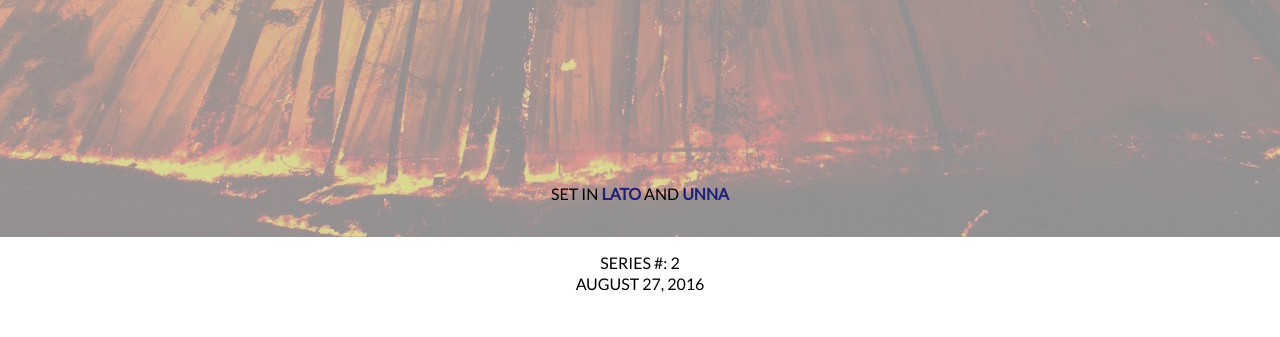
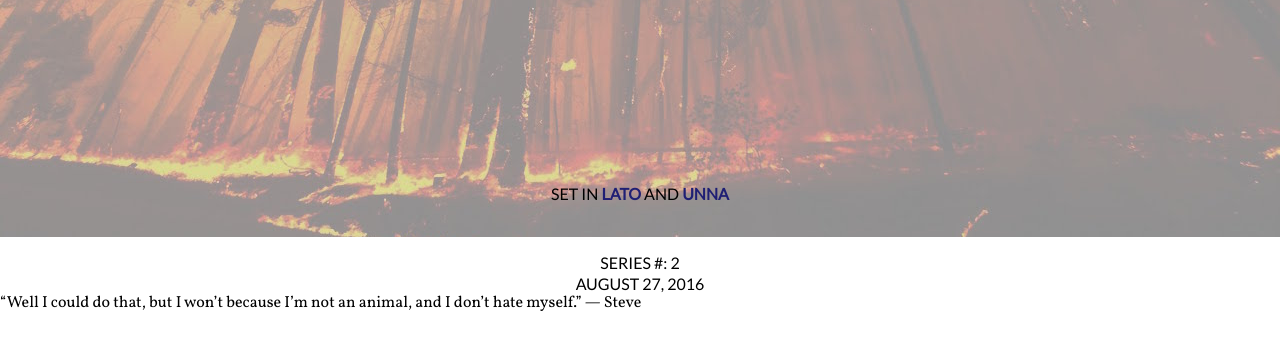
Before and after one commit to swanie21/font-pairings, a plain HTML site: page index.html in a window 1280 px wide. Shown: the part 463-800 px from the top of the page. Drawn offline with Linux system fonts and the light colour scheme; a web font is replaced by a local one.

Commit message:
add ids to quotes

```diff
--- a/css/week-one-styles.css
+++ b/css/week-one-styles.css
@@ -22,7 +22,7 @@
   font-weight: bold;
 }
 
-h1 {
+#first-quote {
   color: #03020f;
   font-family: 'Unna', serif;
   font-size: 3em;
--- a/css/week-two-styles.css
+++ b/css/week-two-styles.css
@@ -21,5 +21,8 @@
   font-weight: bold;
 }
 
-/*font-family: 'Vollkorn', serif;
-font-family: 'Open Sans', sans-serif;*/
+#second-quote {
+  font-family: 'Vollkorn', serif;
+}
+
+/*font-family: 'Open Sans', sans-serif;*/
--- a/index.html
+++ b/index.html
@@ -16,7 +16,7 @@
         <h3>Series #: 1</h3>
         <h3>August 20, 2016</h3>
       </article>
-      <h1>When tempted to fight fire with fire, remember that the Fire Department usually uses<span>water.</span></h1>
+      <h1 id="first-quote">When tempted to fight fire with fire, remember that the Fire Department usually uses<span>water.</span></h1>
       <h3 id="week-one-font-styles">Set in <a href="https://fonts.google.com/specimen/Lato?category=Sans+Serif" target="_blank">Lato</a> and <a href="https://fonts.google.com/specimen/Unna?category=Serif,Sans+Serif&query=unna" target="_blank">Unna</a></h3>
     </section>
     <section id="project-two">
@@ -24,7 +24,7 @@
         <h3>Series #: 2</h3>
         <h3>August 27, 2016</h3>
       </article>
-      <h1>“Well I could do that, but I won’t because I’m not an animal, and I don’t hate myself.” &mdash; Steve</h1>
+      <h1 id="second-quote">“Well I could do that, but I won’t because I’m not an animal, and I don’t hate myself.” &mdash; Steve</h1>
       <h3 id="week-two-font-styles">Set in <a href="https://fonts.google.com/specimen/Open+Sans" target="_blank">Open sans</a> and <a href="https://fonts.google.com/specimen/Vollkorn" target="_blank">Vollkorn</a></h3>
     </section>
   </body>
```
